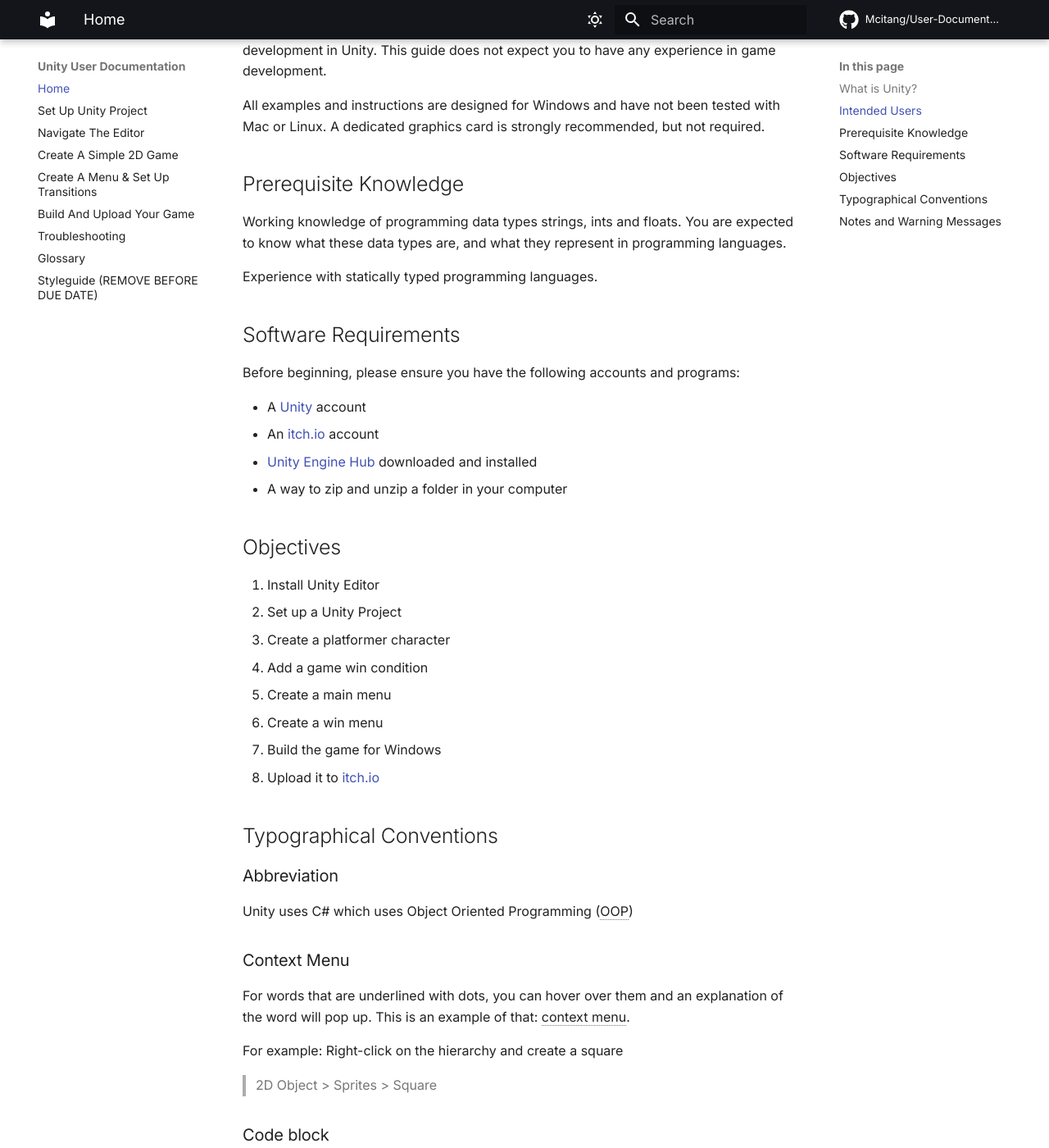
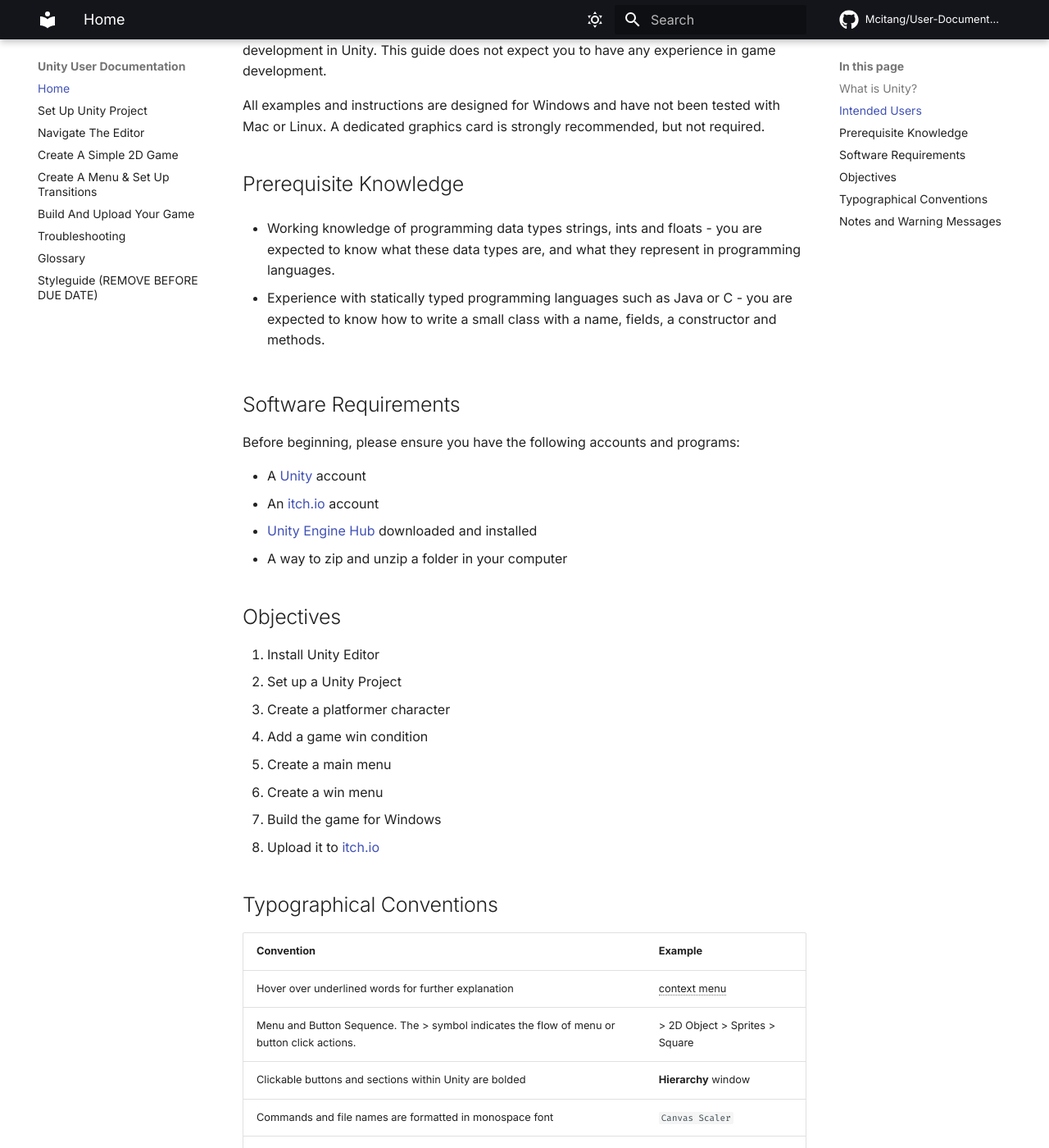
Before and after one commit to Mcitang/User-Documentation, an MkDocs documentation site: the page built from docs/index.md, in a window 1280 px wide and 1400 px high, scrolled down 492 px. Shown: the whole window at 82% size. Built offline with MkDocs 1.6.1 and Material for MkDocs 9.7.7, drawn with Linux system fonts in a browser that asks for light colours; emoji names are drawn with the system emoji font; comment, search, counter and statistics services are not loaded; some of the changed text lies outside the part shown.

Commit message:
Add table for typographical conventions

````diff
--- a/docs/index.md
+++ b/docs/index.md
@@ -11,9 +11,9 @@
 All examples and instructions are designed for Windows and have not been tested with Mac or Linux. A dedicated graphics card is strongly recommended, but not required.
 
 ## Prerequisite Knowledge
-Working knowledge of programming data types strings, ints and floats. You are expected to know what these data types are, and what they represent in programming languages.
+- Working knowledge of programming data types strings, ints and floats - you are expected to know what these data types are, and what they represent in programming languages.
 
-Experience with statically typed programming languages.
+- Experience with statically typed programming languages such as Java or C - you are expected to know how to write a small class with a name, fields, a constructor and methods.
 
 ## Software Requirements
 Before beginning, please ensure you have the following accounts and programs:
@@ -37,16 +37,17 @@
 
 ## Typographical Conventions
 
-### Abbreviation
-Unity uses C# which uses Object Oriented Programming (OOP)
+| **Convention**      |  **Example**   |
+|-----------    |------------------------------------   |
+| Hover over underlined words for further explanation |   context menu |
+| Menu and Button Sequence. The > symbol indicates the flow of menu or button click actions. | > 2D Object > Sprites > Square |
+| Clickable buttons and sections within Unity are bolded |    **Hierarchy** window |
+| Commands and file names are formatted in monospace font | `Canvas Scaler` |
+| Glossary defined terms have a link to the glossary page | [sprite] [sprite-glossary] |
 
-### Context Menu
-For words that are underlined with dots, you can hover over them and an explanation of the word will pop up. This is an example of that: context menu.
+- Terms that are defined in the glossary will have a link
 
-For example: Right-click on the hierarchy and create a square
-> 2D Object > Sprites > Square
-
-### Code block
+### Code Blocks
 This syntax denotes a section of code that would be put into the Unity editor.
 
 ```C#
@@ -75,29 +76,8 @@
 ### Keyboard shortcuts
 ++ctrl+shift+s++
 
-### Alternates
-=== "C Script"
-    ```js
-    int main() {
-        printf("Hello World");
-        return 0;
-    }
-    ```
-
-=== "Python File"
-    ```py
-    def main():
-        print("Hello World")
-    ```
-
-### Image
-![Unity Hub Image][]
-
 ## Notes and Warning Messages
-We will use message blocks to inform you of additional relevant information. Here are each possible message block, from most important to least important.
-
-!!! danger
-    Indicates an action that could cause an error or application to crash
+We will use message blocks to inform you of additional relevant information. Here are each possible message block.
 
 !!! warning
     Indicates specific information that should be read before proceeding
@@ -117,12 +97,6 @@
 !!! bug
     Specifies actions that may cause an error.
 
-???+ note "Collapsible Note"
-    Provides a reminder for something
-
-???+ info "Collapsible Info"
-    Provides additional information on a topic
-
 <!-- Glossary definitions at the bottom -->
 *[OOP]: Object-Oriented Programming
 *[context menu]: A pop-up menu that appears to offer additional information when you hover over them.
````
Also changed, not shown: other parts of docs/index.md (+1 -0 lines).
